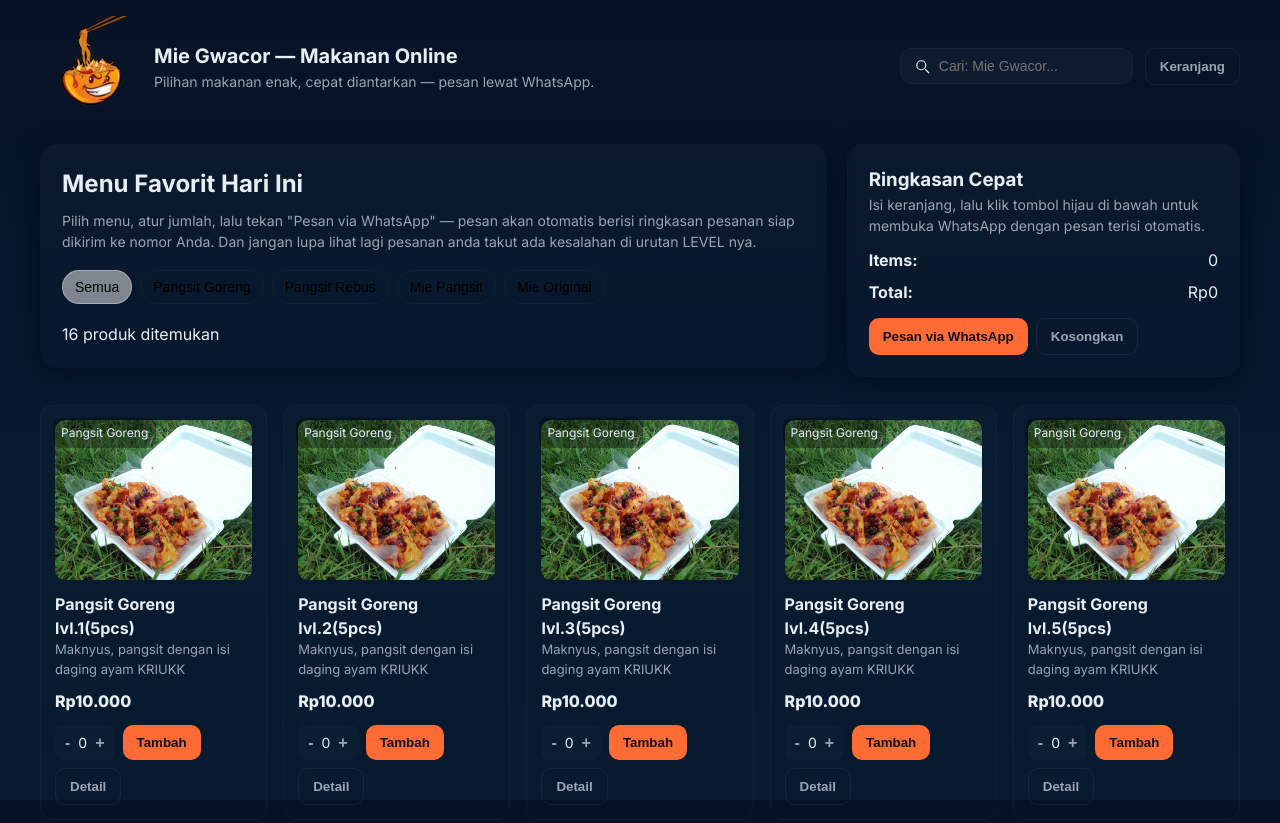
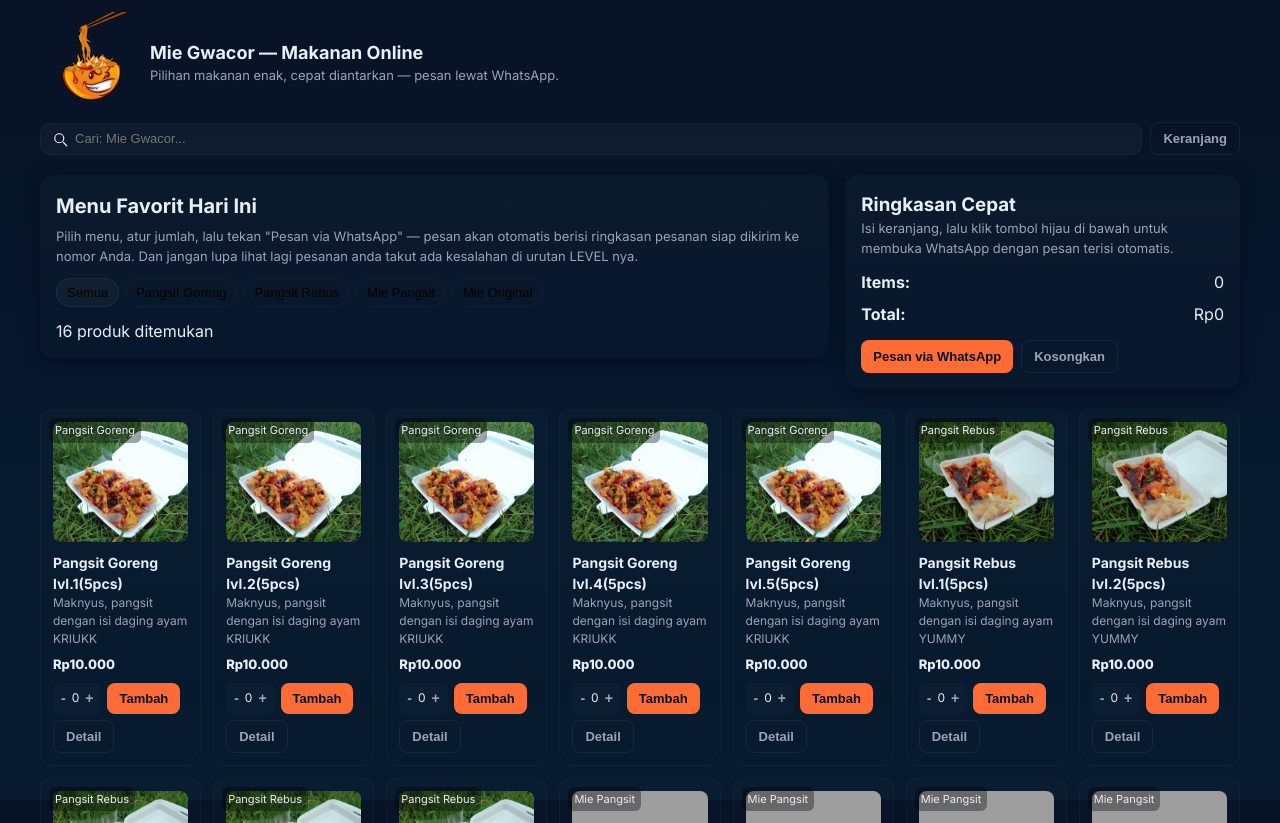
Before and after one commit to fadhilahkitaro-bot/mie-gwacor, a plain HTML site: page index.html in a window 1280 px wide. Shown: the top 823 px of the page. Drawn offline with Linux system fonts and the light colour scheme; grey boxes are pictures that could not be loaded.

Commit message:
first commit

```diff
--- a/index.html
+++ b/index.html
@@ -19,59 +19,75 @@
 font-family:Inter, system-ui, -apple-system, "Segoe UI", Roboto, "Helvetica Neue", Arial;
 background: linear-gradient(180deg,#071226 0%, #071a2e 60%);
 color:#e6eef6;
-padding:16px;
+padding:12px;
 line-height:1.5;
 }
 .container{max-width:1200px;margin:0 auto;width:100%}
 
 
-header{display:flex;flex-wrap:wrap;align-items:center;justify-content:space-between;gap:12px;margin-bottom:28px}
-.brand{display:flex;gap:14px;align-items:center;flex:1}
-.logo{width:56px;height:56px;border-radius:12px;background:linear-gradient(135deg,var(--accent),#ffb199);display:flex;align-items:center;justify-content:center;font-weight:800;color:#081226;flex-shrink:0}
-h1{font-size:20px;margin:0}
-p.lead{margin:0;color:var(--muted);font-size:14px}
+header{display:flex;flex-wrap:wrap;align-items:center;justify-content:space-between;gap:10px;margin-bottom:20px}
+.brand{display:flex;gap:10px;align-items:center;flex:1}
+.logo{width:48px;height:48px;border-radius:10px;background:linear-gradient(135deg,var(--accent),#ffb199);display:flex;align-items:center;justify-content:center;font-weight:800;color:#081226;flex-shrink:0}
+h1{font-size:18px;margin:0}
+p.lead{margin:0;color:var(--muted);font-size:13px}
 
 
-.search-wrap{display:flex;gap:12px;align-items:center;flex-wrap:wrap}
-.search{flex:1;min-width:220px;background:var(--glass);border-radius:12px;padding:8px 12px;display:flex;align-items:center;gap:8px;border:1px solid rgba(255,255,255,0.03)}
-.search input{flex:1;min-width:120px;background:transparent;border:0;outline:none;color:inherit;font-size:14px}
-.btn{background:var(--accent);color:#081226;padding:10px 14px;border-radius:10px;border:0;font-weight:600;cursor:pointer;flex-shrink:0}
+.search-wrap{display:flex;gap:8px;align-items:center;flex-wrap:wrap;width:100%;justify-content:flex-end}
+.search{flex:1;min-width:180px;background:var(--glass);border-radius:10px;padding:6px 10px;display:flex;align-items:center;gap:6px;border:1px solid rgba(255,255,255,0.03)}
+.search input{flex:1;min-width:100px;background:transparent;border:0;outline:none;color:inherit;font-size:13px}
+.btn{background:var(--accent);color:#081226;padding:8px 12px;border-radius:8px;border:0;font-weight:600;cursor:pointer;font-size:13px;flex-shrink:0}
 .btn.ghost{background:transparent;border:1px solid rgba(255,255,255,0.06);color:var(--muted)}
 
 
-.hero{display:grid;grid-template-columns:2fr 1fr;gap:20px;align-items:start;margin-bottom:28px}
-.hero-card{background:linear-gradient(180deg, rgba(255,255,255,0.02), transparent);padding:22px;border-radius:16px;box-shadow:0 6px 24px rgba(2,6,23,0.6)}
-.hero h2{margin:0 0 8px;font-size:24px}
-.hero p{margin:0;color:var(--muted);font-size:14px}
+.hero{display:grid;grid-template-columns:2fr 1fr;gap:16px;align-items:start;margin-bottom:20px}
+.hero-card{background:linear-gradient(180deg, rgba(255,255,255,0.02), transparent);padding:16px;border-radius:14px;box-shadow:0 4px 16px rgba(2,6,23,0.6)}
+.hero h2{margin:0 0 6px;font-size:20px}
+.hero p{margin:0;color:var(--muted);font-size:13px}
 
 
-.cats{display:flex;flex-wrap:wrap;gap:8px;margin:18px 0}
-.cat{padding:8px 12px;border-radius:999px;background:transparent;border:1px solid rgba(255,255,255,0.03);cursor:pointer;font-size:14px;}
-.cat.active{background:rgba(255, 255, 255, 0.473);border-color:rgba(238, 238, 238, 0.397)}
+.cats{display:flex;flex-wrap:wrap;gap:6px;margin:12px 0}
+.cat{padding:6px 10px;border-radius:999px;background:transparent;border:1px solid rgba(255,255,255,0.03);cursor:pointer;font-size:13px}
+.cat.active{background:rgba(255,255,255,0.03);border-color:rgba(255,255,255,0.06)}
 
 
-.grid{display:grid;grid-template-columns:repeat(auto-fill,minmax(200px,1fr));gap:16px}
-.card{background:linear-gradient(180deg, rgba(255,255,255,0.01), transparent);padding:14px;border-radius:14px;border:1px solid rgba(255,255,255,0.03);position:relative;overflow:hidden;transition:transform .18s ease, box-shadow .18s ease;display:flex;flex-direction:column}
-.card:hover{transform:translateY(-6px);box-shadow:0 10px 30px rgba(2,6,23,0.6)}
-.thumb{width:100%;height:160px;border-radius:10px;background-size:cover;background-position:center;margin-bottom:12px}
-.meta{display:flex;flex-direction:column;gap:4px}
-.title{font-weight:700;font-size:16px}
-.desc{color:var(--muted);font-size:13px}
-.price{font-weight:800;margin-top:6px}
-.tag{position:absolute;top:12px;left:12px;background:rgba(0,0,0,0.35);padding:6px 8px;border-radius:8px;font-size:12px}
+.grid{display:grid;grid-template-columns:repeat(auto-fill,minmax(160px,1fr));gap:12px}
+.card{background:linear-gradient(180deg, rgba(255,255,255,0.01), transparent);padding:12px;border-radius:12px;border:1px solid rgba(255,255,255,0.03);position:relative;overflow:hidden;transition:transform .18s ease, box-shadow .18s ease;display:flex;flex-direction:column}
+.card:hover{transform:translateY(-4px);box-shadow:0 6px 20px rgba(2,6,23,0.6)}
+.thumb{width:100%;height:120px;border-radius:8px;background-size:cover;background-position:center;margin-bottom:10px}
+.meta{display:flex;flex-direction:column;gap:3px}
+.title{font-weight:700;font-size:14px}
+.desc{color:var(--muted);font-size:12px}
+.price{font-weight:800;margin-top:4px;font-size:13px}
+.tag{position:absolute;top:8px;left:8px;background:rgba(0,0,0,0.35);padding:4px 6px;border-radius:6px;font-size:11px}
 
 
-.controls{display:flex;flex-wrap:wrap;gap:8px;margin-top:12px}
-.qty{display:flex;align-items:center;gap:8px;background:rgba(255,255,255,0.02);padding:6px 10px;border-radius:8px;font-size:14px}
-.qty button{background:transparent;border:0;color:var(--muted);font-weight:700;cursor:pointer;font-size:16px}
+.controls{display:flex;flex-wrap:wrap;gap:6px;margin-top:8px}
+.qty{display:flex;align-items:center;gap:6px;background:rgba(255,255,255,0.02);padding:4px 8px;border-radius:6px;font-size:12px}
+.qty button{background:transparent;border:0;color:var(--muted);font-weight:700;cursor:pointer;font-size:14px}
 
 
-footer{margin-top:32px;color:var(--muted);text-align:center;font-size:13px}
+footer{margin-top:24px;color:var(--muted);text-align:center;font-size:12px}
 
 
 @media (max-width:880px){
 .hero{grid-template-columns:1fr}
 }
+@media (max-width:600px){
+body{padding:8px}
+h1{font-size:16px}
+.hero h2{font-size:18px}
+.card .title{font-size:13px}
+.card .desc{font-size:11px}
+.btn{font-size:12px;padding:6px 10px}
+}
+
+
+.modal{position:fixed;inset:0;display:flex;align-items:center;justify-content:center;background:rgba(2,6,23,0.6);visibility:hidden;opacity:0;transition:opacity .18s ease;z-index:50;padding:12px}
+.modal.open{visibility:visible;opacity:1}
+.modal-card{width:100%;max-width:600px;background:linear-gradient(180deg,#071226,#071a2e);padding:14px;border-radius:10px;overflow:auto;max-height:90vh}
+
+
+.empty{padding:30px;border-radius:10px;background:linear-gradient(180deg, rgba(255,255,255,0.01), transparent);text-align:center;font-size:13px}
 </style>
 </head>
 <body>
```
